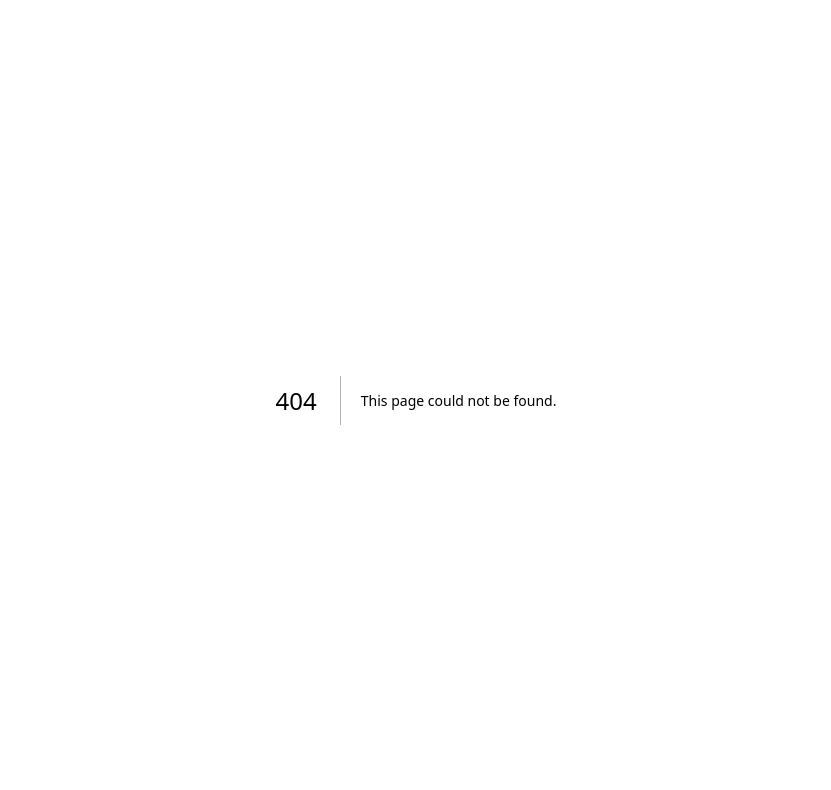
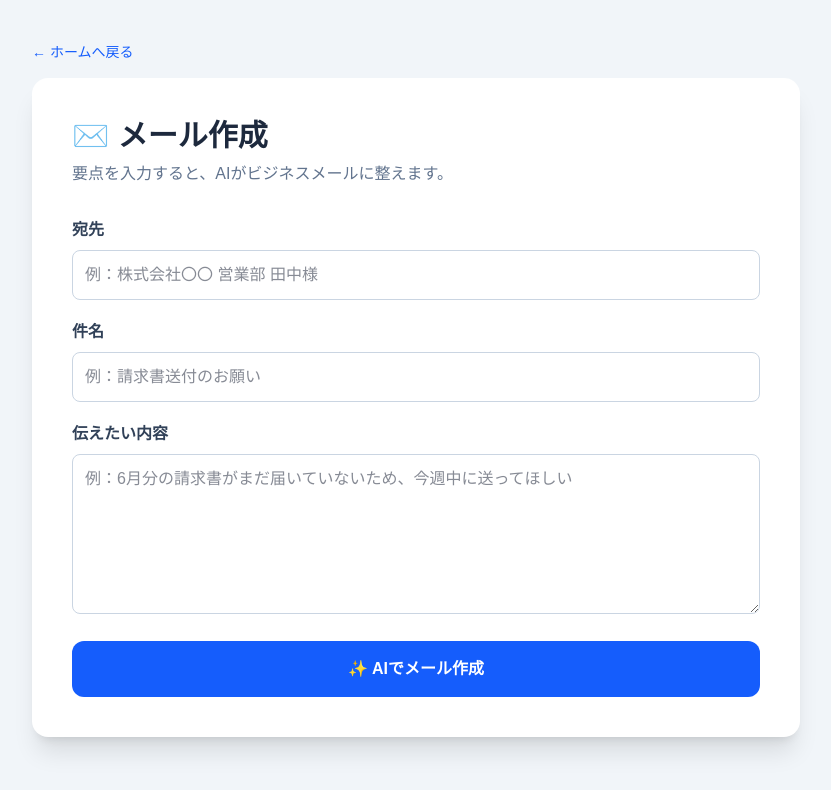
Before and after one commit to Riku-Riku-lab/backoffice-copilot, a Next.js app: page /mail in a window 1280 px wide. Before the commit this address had no page. Shown: the top 790 px of the page, without its empty margins (224-1055 px from the left). Built offline with nearby package versions, Linux system fonts and the light colour scheme.

Commit message:
feat: add Gemini email generation

```diff
--- /dev/null
+++ b/app/api/generate/route.ts
@@ -0,0 +1,72 @@
+import { GoogleGenAI } from "@google/genai";
+import { NextResponse } from "next/server";
+
+const ai = new GoogleGenAI({
+  apiKey: process.env.GEMINI_API_KEY,
+});
+
+export async function POST(request: Request) {
+  try {
+    const body = await request.json();
+
+    const recipient = body.recipient?.trim();
+    const subject = body.subject?.trim();
+    const content = body.content?.trim();
+
+    if (!subject || !content) {
+      return NextResponse.json(
+        { error: "件名と内容を入力してください。" },
+        { status: 400 }
+      );
+    }
+
+    if (!process.env.GEMINI_API_KEY) {
+      return NextResponse.json(
+        { error: "Gemini APIキーが設定されていません。" },
+        { status: 500 }
+      );
+    }
+
+    const prompt = `
+あなたは日本企業の事務・総務担当者を支援するアシスタントです。
+以下の情報をもとに、丁寧で自然なビジネスメールを日本語で作成してください。
+
+宛先: ${recipient || "指定なし"}
+件名: ${subject}
+伝えたい内容: ${content}
+
+条件:
+- 件名も含めて出力する
+- 丁寧で簡潔な文章にする
+- 不明な会社名や氏名を勝手に作らない
+- 必要に応じて「〇〇株式会社」「〇〇様」などのプレースホルダーを使う
+- 完成したメールだけを出力する
+`;
+
+const response = await ai.models.generateContent({
+  model: "gemini-3.1-flash-lite",
+  contents: prompt,
+});
+    const generatedText = response.text;
+
+    if (!generatedText) {
+      throw new Error("Geminiから文章が返されませんでした。");
+    }
+
+    return NextResponse.json({
+      result: generatedText,
+    });
+  } catch (error) {
+    console.error("メール生成エラー:", error);
+
+    const message =
+      error instanceof Error
+        ? error.message
+        : "メールの生成に失敗しました。";
+
+    return NextResponse.json(
+      { error: message },
+      { status: 500 }
+    );
+  }
+}
--- /dev/null
+++ b/app/mail/page.tsx
@@ -0,0 +1,182 @@
+"use client";
+
+import { useState } from "react";
+import Link from "next/link";
+
+export default function MailPage() {
+  const [recipient, setRecipient] = useState("");
+  const [subject, setSubject] = useState("");
+  const [content, setContent] = useState("");
+  const [result, setResult] = useState("");
+  const [error, setError] = useState("");
+  const [isLoading, setIsLoading] = useState(false);
+  const [copied, setCopied] = useState(false);
+
+  async function generateMail() {
+    setError("");
+    setResult("");
+    setCopied(false);
+
+    if (!subject.trim() || !content.trim()) {
+      setError("件名と内容を入力してください。");
+      return;
+    }
+
+    try {
+      setIsLoading(true);
+
+      const response = await fetch("/api/generate", {
+        method: "POST",
+        headers: {
+          "Content-Type": "application/json",
+        },
+        body: JSON.stringify({
+          recipient,
+          subject,
+          content,
+        }),
+      });
+
+      const data = await response.json();
+
+      if (!response.ok) {
+        throw new Error(data.error || "生成に失敗しました。");
+      }
+
+      setResult(data.result);
+    } catch (error) {
+      const message =
+        error instanceof Error
+          ? error.message
+          : "予期しないエラーが発生しました。";
+
+      setError(message);
+    } finally {
+      setIsLoading(false);
+    }
+  }
+
+  async function copyResult() {
+    if (!result) return;
+
+    await navigator.clipboard.writeText(result);
+    setCopied(true);
+
+    window.setTimeout(() => {
+      setCopied(false);
+    }, 2000);
+  }
+
+  return (
+    <main className="min-h-screen bg-slate-100 px-4 py-10">
+      <div className="mx-auto max-w-3xl">
+        <Link
+          href="/"
+          className="mb-4 inline-block text-sm font-medium text-blue-600 hover:underline"
+        >
+          ← ホームへ戻る
+        </Link>
+
+        <div className="rounded-2xl bg-white p-6 shadow-xl sm:p-10">
+          <h1 className="mb-2 text-3xl font-bold text-slate-800">
+            ✉️ メール作成
+          </h1>
+
+          <p className="mb-8 text-slate-500">
+            要点を入力すると、AIがビジネスメールに整えます。
+          </p>
+
+          <div className="space-y-5">
+            <div>
+              <label
+                htmlFor="recipient"
+                className="font-semibold text-slate-700"
+              >
+                宛先
+              </label>
+
+              <input
+                id="recipient"
+                value={recipient}
+                onChange={(event) => setRecipient(event.target.value)}
+                className="mt-2 w-full rounded-lg border border-slate-300 p-3 text-slate-900 outline-none focus:border-blue-500"
+                placeholder="例：株式会社〇〇 営業部 田中様"
+              />
+            </div>
+
+            <div>
+              <label
+                htmlFor="subject"
+                className="font-semibold text-slate-700"
+              >
+                件名
+              </label>
+
+              <input
+                id="subject"
+                value={subject}
+                onChange={(event) => setSubject(event.target.value)}
+                className="mt-2 w-full rounded-lg border border-slate-300 p-3 text-slate-900 outline-none focus:border-blue-500"
+                placeholder="例：請求書送付のお願い"
+              />
+            </div>
+
+            <div>
+              <label
+                htmlFor="content"
+                className="font-semibold text-slate-700"
+              >
+                伝えたい内容
+              </label>
+
+              <textarea
+                id="content"
+                value={content}
+                onChange={(event) => setContent(event.target.value)}
+                className="mt-2 min-h-40 w-full resize-y rounded-lg border border-slate-300 p-3 text-slate-900 outline-none focus:border-blue-500"
+                placeholder="例：6月分の請求書がまだ届いていないため、今週中に送ってほしい"
+              />
+            </div>
+
+            <button
+              type="button"
+              onClick={generateMail}
+              disabled={isLoading}
+              className="w-full rounded-xl bg-blue-600 p-4 font-semibold text-white transition hover:bg-blue-700 disabled:cursor-not-allowed disabled:opacity-60"
+            >
+              {isLoading ? "AIが作成中..." : "✨ AIでメール作成"}
+            </button>
+
+            {error && (
+              <p className="rounded-lg bg-red-50 p-3 text-red-700">
+                {error}
+              </p>
+            )}
+
+            {result && (
+              <section className="rounded-xl border border-slate-200 bg-slate-50 p-5">
+                <div className="mb-3 flex items-center justify-between gap-4">
+                  <h2 className="text-lg font-bold text-slate-800">
+                    生成結果
+                  </h2>
+
+                  <button
+                    type="button"
+                    onClick={copyResult}
+                    className="rounded-lg border border-slate-300 bg-white px-3 py-2 text-sm font-medium text-slate-700 hover:bg-slate-100"
+                  >
+                    {copied ? "コピーしました！" : "📋 コピー"}
+                  </button>
+                </div>
+
+                <pre className="whitespace-pre-wrap font-sans leading-7 text-slate-800">
+                  {result}
+                </pre>
+              </section>
+            )}
+          </div>
+        </div>
+      </div>
+    </main>
+  );
+}
--- a/app/page.tsx
+++ b/app/page.tsx
@@ -1,3 +1,4 @@
+import Link from "next/link";
 export default function Home() {
   return (
     <main className="min-h-screen bg-slate-100 flex items-center justify-center">
@@ -11,10 +12,12 @@ export default function Home() {
         </p>
 
         <div className="space-y-4">
-          <button className="w-full bg-blue-600 text-white p-4 rounded-xl hover:bg-blue-700 transition">
-            ✉️ メール作成
-          </button>
-
+        <Link
+          href="/mail"
+          className="block w-full rounded-xl bg-blue-600 p-4 text-center text-white transition hover:bg-blue-700"
+        >
+          ✉️ メール作成
+        </Link>
           <button className="w-full bg-green-600 text-white p-4 rounded-xl hover:bg-green-700 transition">
             📄 文書作成
           </button>
--- a/package.json
+++ b/package.json
@@ -9,6 +9,7 @@
     "lint": "eslint"
   },
   "dependencies": {
+    "@google/genai": "^2.12.0",
     "next": "16.2.10",
     "react": "19.2.4",
     "react-dom": "19.2.4"
```
Also changed, not shown: 1 other file (tests, documents, lock files or other folders).
